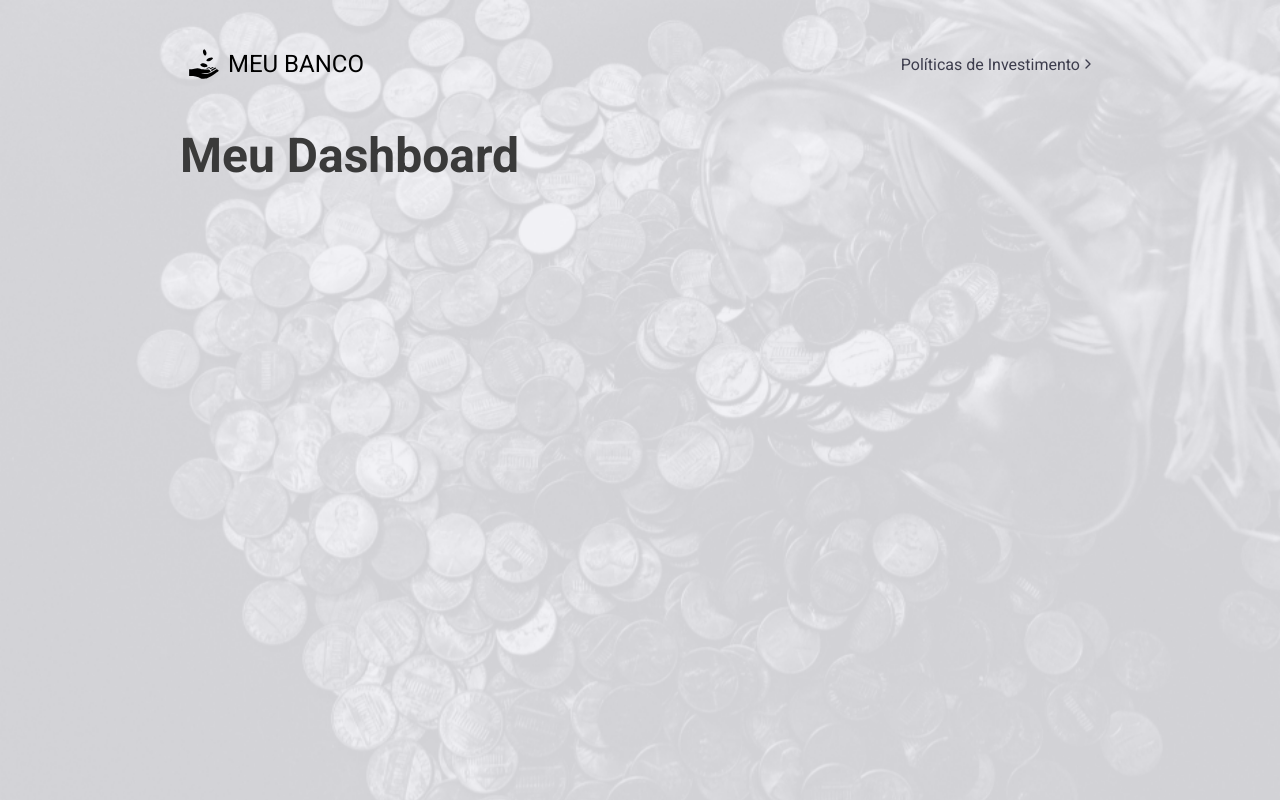
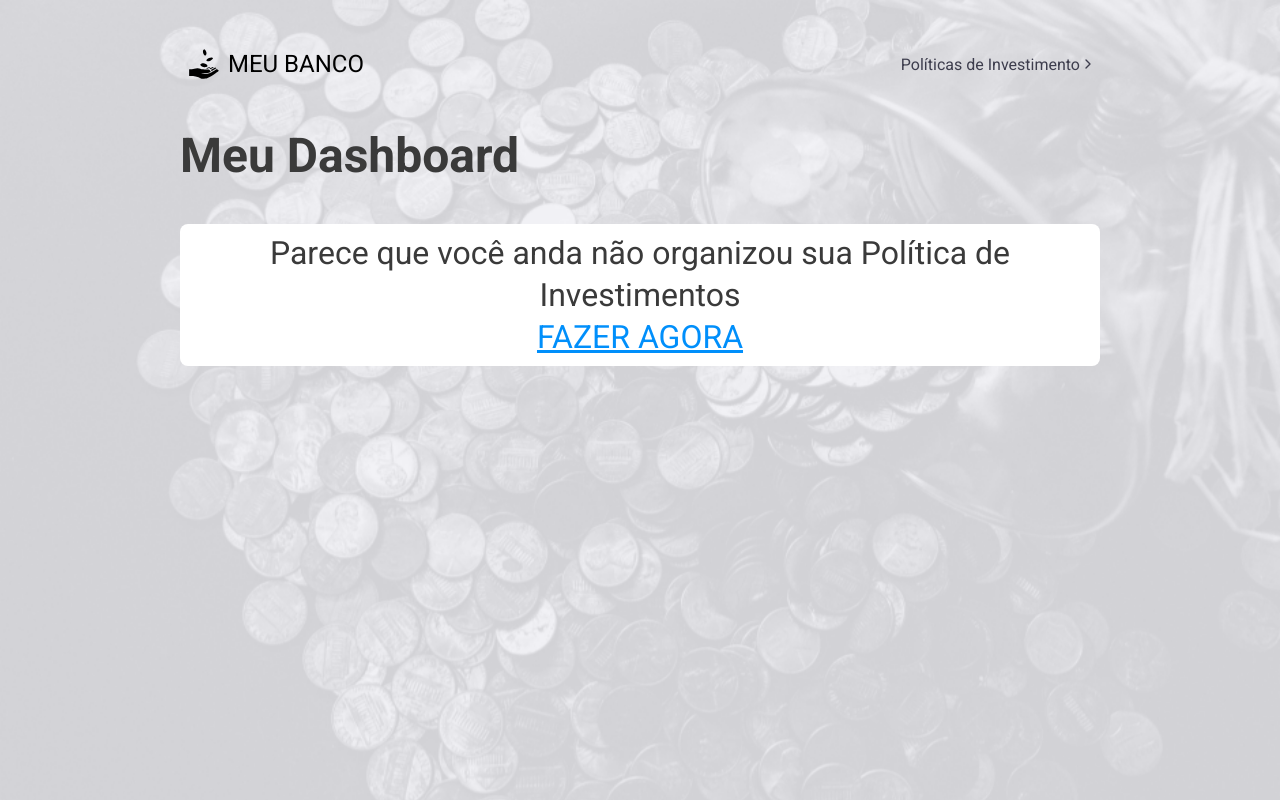
Before and after one commit to JRIM-Group/organizacao-financeira, a React (Create React App) app: page / in a window 1280 px wide. Built offline with nearby package versions, Linux system fonts and the light colour scheme.

Commit message:
Add aviso quando não tem nada

```diff
--- a/src/pages/Dashboard/index.tsx
+++ b/src/pages/Dashboard/index.tsx
@@ -4,7 +4,7 @@ import { FiChevronRight } from 'react-icons/fi';
 import { Link as LinkRouterDOM } from 'react-router-dom';
 import Logo from '../../components/Logo';
 import { IPercentagePercentage } from '../PoliticasDeInvestimento';
-import { Aside, Header, Main, Title, Section } from './style';
+import { Aside, Header, Main, Title, Section, Aviso } from './style';
 
 const destination = {
   "retirement": "Aposentadoria",
@@ -83,7 +83,7 @@ const Dashboard: React.FC = () => {
 
       <Title>Meu Dashboard</Title>
 
-      {incomeDivision && (
+      {incomeDivision?.length ? (
         <Main>
           <Section>
             <header>
@@ -97,7 +97,7 @@ const Dashboard: React.FC = () => {
             <div>
               <header>Minha grana vai ficar balanceada assim: </header>
               <div className="division">
-                {incomeDivision.map(p => {
+                {incomeDivision.map((p, i) => {
                     var  input = parseFloat(income);
 
                     if (input < 0){
@@ -107,7 +107,7 @@ const Dashboard: React.FC = () => {
                     }
                     const value = (input * p.data / 100).toFixed(2);
 
-                    return <div><p>{`R$ ${value} para ${p.name}`}</p></div>
+                    return <div key={i}><p>{`R$ ${value} para ${p.name}`}</p></div>
                 })}
               </div>
             </div>
@@ -168,6 +168,11 @@ const Dashboard: React.FC = () => {
             />
           </Aside>
         </Main>
+      ): (
+        <Aviso>
+          Parece que você anda não organizou sua Política de Investimentos <br/>
+          <LinkRouterDOM to="/politicas-de-investimento"> FAZER AGORA</LinkRouterDOM>
+        </Aviso>
       )}
     </>
   );
--- a/src/pages/Dashboard/style.ts
+++ b/src/pages/Dashboard/style.ts
@@ -36,6 +36,31 @@ export const Title = styled.h1`
   line-height: 56px;
 
   margin: 40px 0;
+`;
+
+export const Aviso = styled.div`
+  background: #fff;
+
+  border-radius: 8px;
+  padding: 8px;
+  margin: 40px 0;
+
+
+  font-size: 32px;
+  color: #3a3a3a;
+  width: 100%;
+  line-height: 42px;
+  text-align: center;
+
+  a {
+    color: #008ffb;
+    transition: all 0.3s;
+
+    &:hover{
+      color: #0063ae;
+    }
+
+  }
 `;
 
 export const Contas = styled.div`
```
